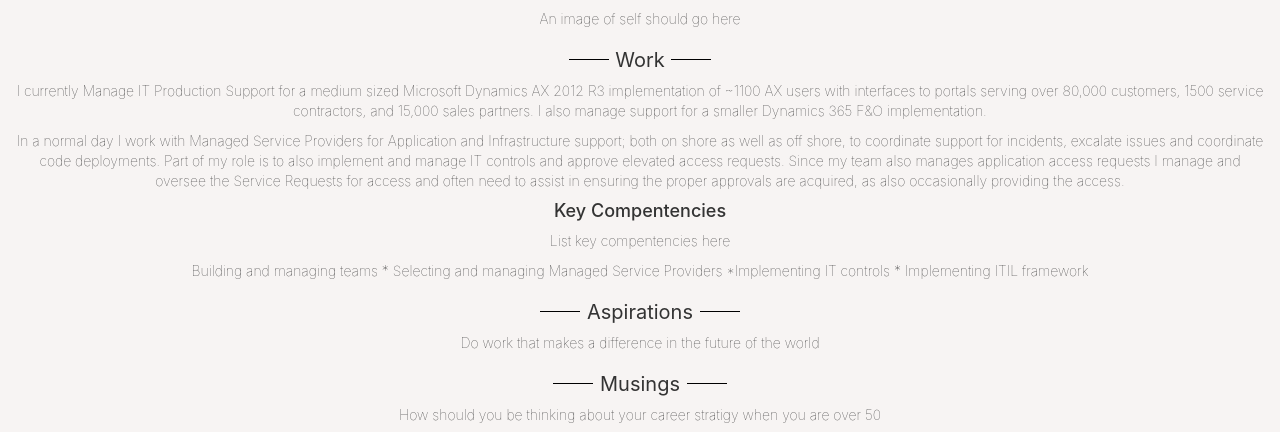
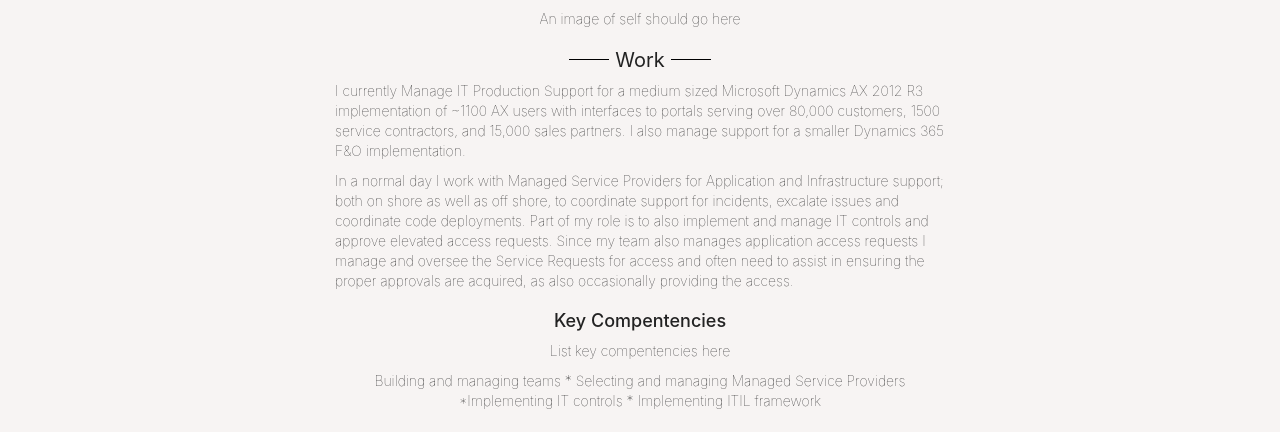
Before and after one commit to chip-edw/chip-edwards-website, a website: page index.html in a window 1280 px wide. Shown: the part 520-952 px from the top of the page. Drawn offline with Linux system fonts and the light colour scheme.

Commit message:
Tweaks to structure

```diff
--- a/index.html
+++ b/index.html
@@ -19,7 +19,7 @@
 <body >
 
     <nav class="navbar navbar-default navbar-fixed-top">
-        <div class="container-fluid">
+
           <div class="navbar-header">
             <a class="navbar-brand" class="text-primary"><strong class="mdFontBlack">Chip-Edwards</strong></a>
           </div>
@@ -29,14 +29,15 @@
             <li class="nav"><a href="#musings">Musings</a></li>
             <li class="nav"><a href="#">Projects</a></li>
           </ul>
-        </div>
+
       </nav>
 
 <img class="titleImage" src="bootstrap/img/thomas-galler-8UDJ4sflous-unsplash.jpg"  alt="Beautiful">
 <span class="imgCredit"> Photo by <a href="https://unsplash.com/@t_galler?utm_source=unsplash&amp;utm_medium=referral&amp;utm_content=creditCopyText">Thomas Galler</a> on
   <a href="https://unsplash.com/">Unsplash</a></span>
+
+
   <div class="container-fluid text-center ltFont">
-
 
 
         <h2> CHIP EDWARDS </h2>
@@ -45,22 +46,36 @@
 
             <p > An image of self should go here</p>
 
+
           <h2 id="work"> Work </h2>
-        <p > I currently Manage IT Production Support for a medium sized Microsoft Dynamics AX 2012 R3 implementation of ~1100 AX users with interfaces to portals serving
+          <div class="row">
+            <div class="col-md-6 col-md-offset-3 text-left color:#222">
+              <p> I currently Manage IT Production Support for a medium sized Microsoft Dynamics AX 2012 R3 implementation of ~1100
+                AX users with interfaces to portals serving
                 over 80,000 customers, 1500 service contractors, and 15,000 sales partners.
                 I also manage support for a smaller Dynamics 365 F&O implementation.
               </p>
 
-         <p>In a normal day I work with Managed Service Providers for Application and Infrastructure support; both on shore as well as off shore, to coordinate support for
+              <p>In a normal day I work with Managed Service Providers for Application and Infrastructure support; both on shore as
+                well as off shore, to coordinate support for
                 incidents, excalate issues and coordinate code deployments.
-            Part of my role is to also implement and manage IT controls and approve elevated access requests. Since my team also manages application access requests I manage
-            and oversee the Service Requests for access and often need to assist in ensuring the proper approvals are acquired, as also occasionally providing the access.
+                Part of my role is to also implement and manage IT controls and approve elevated access requests. Since my team also
+                manages application access requests I manage
+                and oversee the Service Requests for access and often need to assist in ensuring the proper approvals are acquired,
+                as also occasionally providing the access.
               </p>
+            </div>
+          </div>
+
 
     <h4 id="key-compentencies"> Key Compentencies </h4>
+        <div class="row">
+          <div class="col-md-6 col-md-offset-3">
             <P > List key compentencies here </P>
             <p> Building and managing teams * Selecting and managing Managed Service Providers *Implementing IT controls * Implementing ITIL framework </p>
 
+          </div>
+        </div>
 
     <h2 id="aspirations"> Aspirations </h2>
     <p>Do work that makes a difference in the future of the world</p>
--- a/overide.css
+++ b/overide.css
@@ -1,7 +1,7 @@
 body {
     background-color: #f7f4f3;
    font-family: -apple-system, BlinkMacSystemFont, 'Segoe UI', Roboto, Oxygen, Ubuntu, Cantarell, 'Open Sans', 'Helvetica Neue', sans-serif;
-   font-weight: lighter;
+   font-weight: lighter; color:  #222222;
 
 }
 
```
Lines whose indentation alone changed are shown as unchanged.
